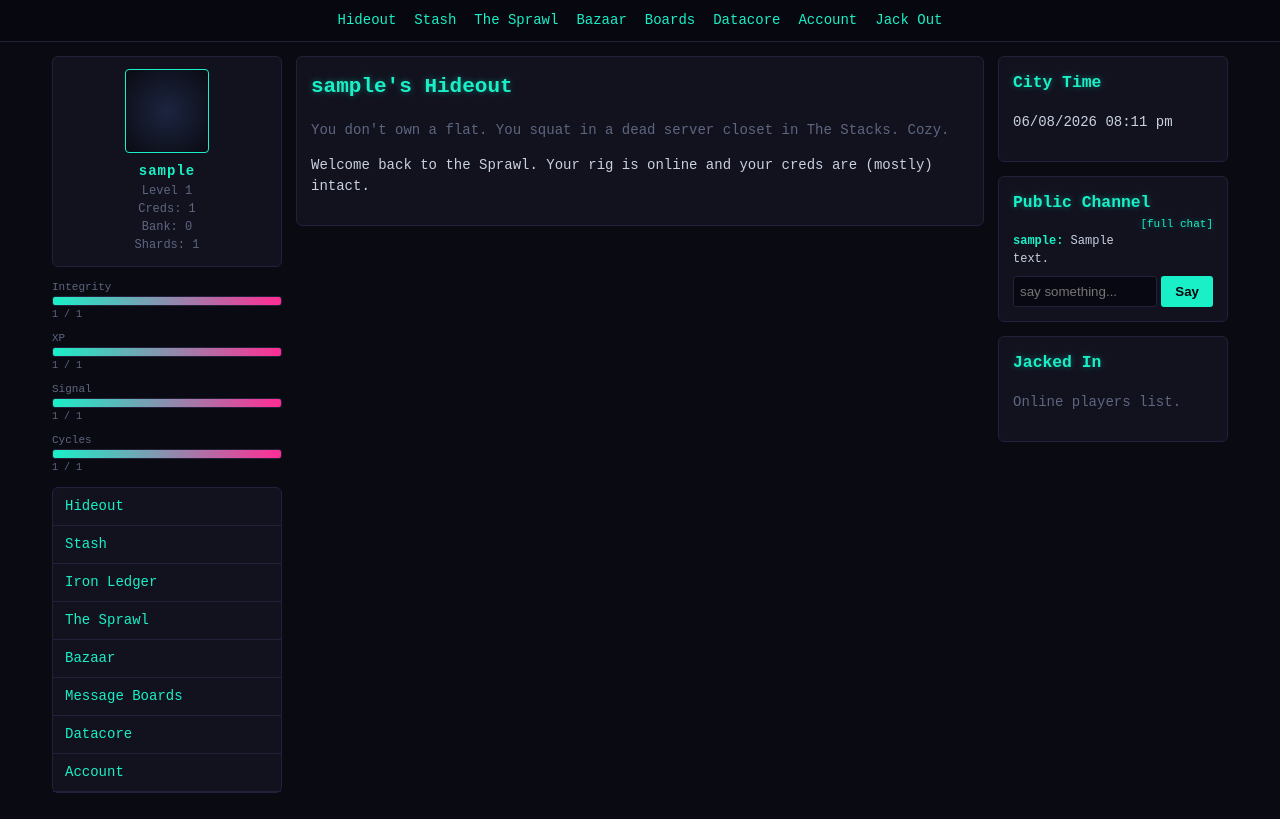
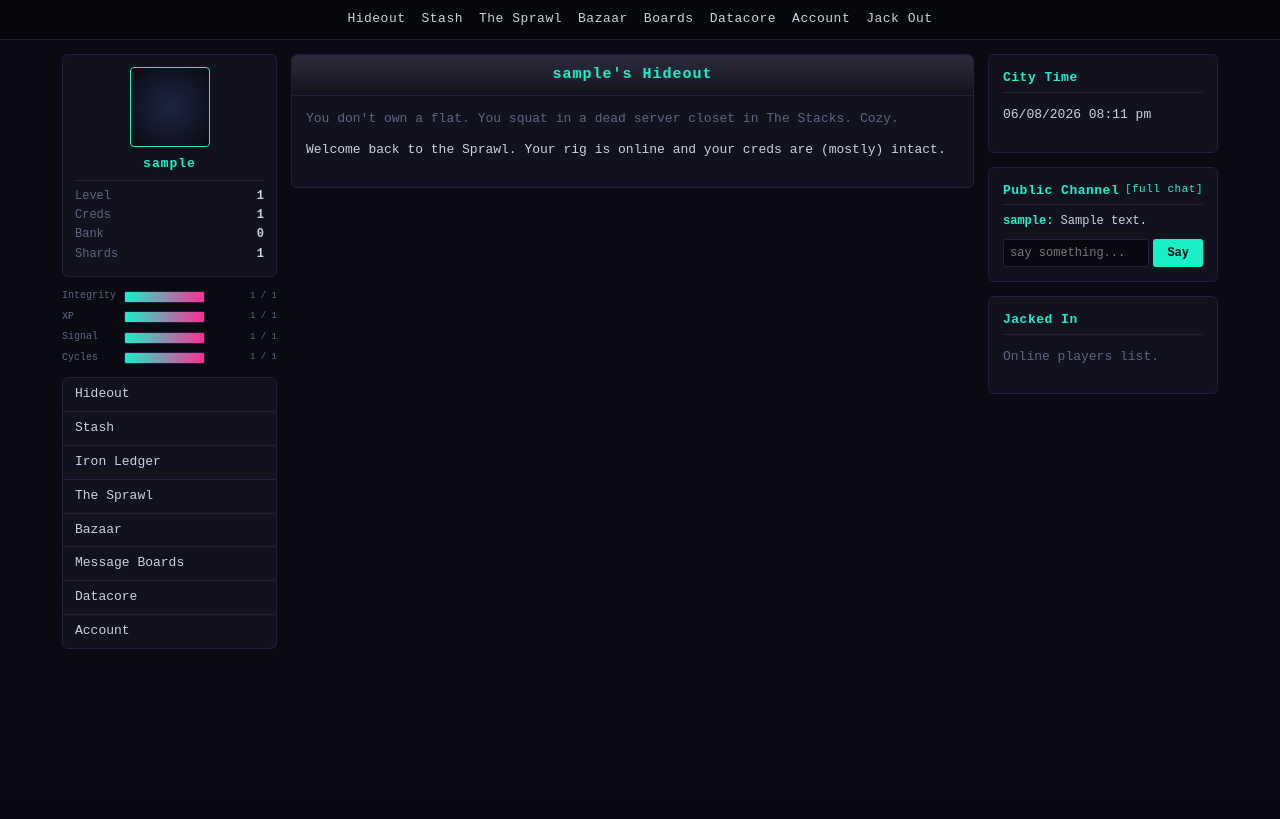
Before and after one commit to Ryencoke/alienaa, a PHP site: page / in a window 1280 px wide. After the commit the page ends 649 px from the top, so only its background shows below. Run offline with PHP 8.4, Linux system fonts and the light colour scheme; the visitor is signed in with stand-in values (Sample User, id 1); tables that the repository leaves empty hold one stand-in row (values such as "Sample post").

Commit message:
Phase 1: A3-style restyle (header pills, section headers, meter bars, stat rows)

```diff
--- a/index.php
+++ b/index.php
@@ -39,10 +39,10 @@ function bar($label, $val, $max) {
     <div class="card">
       <div class="avatar"></div>
       <div class="name"><?= e($player['username']) ?></div>
-      <div class="stat">Level <?= (int)$player['level'] ?></div>
-      <div class="stat">Creds: <?= number_format($player['creds_pocket']) ?></div>
-      <div class="stat">Bank: <?= number_format($player['creds_bank']) ?></div>
-      <div class="stat">Shards: <?= number_format($player['shards']) ?></div>
+      <div class="stat"><span>Level</span><b><?= (int)$player['level'] ?></b></div>
+      <div class="stat"><span>Creds</span><b><?= number_format($player['creds_pocket']) ?></b></div>
+      <div class="stat"><span>Bank</span><b><?= number_format($player['creds_bank']) ?></b></div>
+      <div class="stat"><span>Shards</span><b><?= number_format($player['shards']) ?></b></div>
     </div>
     <div class="meters">
       <?php
--- a/style.css
+++ b/style.css
@@ -1,48 +1,107 @@
+/* ============================================================
+   Sprawl-9 theme. Colors are driven by CSS variables so the
+   Account Options theme switcher (Phase 2) can override them.
+   ============================================================ */
 :root{
-  --bg:#0a0a12; --panel:#12121f; --line:#241f3a;
+  --bg:#0a0a12; --panel:#12121f; --panel2:#181828; --line:#241f3a;
   --neon:#19f0c7; --neon2:#ff2d95; --text:#c9d1e0; --muted:#5d6680;
+  --accent:#19f0c7;                 /* themeable accent */
+  --bar1:#2b2b3d; --bar2:#13131d;   /* grey gradient pill */
 }
 *{box-sizing:border-box}
 body{margin:0;background:var(--bg);color:var(--text);
-  font:14px/1.5 "Courier New",monospace}
-a{color:var(--neon);text-decoration:none}
+  font:13px/1.45 "Courier New",monospace}
+a{color:var(--accent);text-decoration:none}
 a:hover{color:var(--neon2)}
-.topbar{display:flex;gap:18px;justify-content:center;padding:10px;
-  background:#070710;border-bottom:1px solid var(--line);flex-wrap:wrap}
-.shell{display:grid;grid-template-columns:230px 1fr 230px;gap:14px;
-  max-width:1200px;margin:14px auto;padding:0 12px}
-.shell.solo{grid-template-columns:1fr;max-width:480px}
+
+/* ---- top nav ---- */
+.topbar{display:flex;gap:16px;justify-content:center;padding:10px;
+  background:#06060d;border-bottom:1px solid var(--line);flex-wrap:wrap;
+  letter-spacing:.5px}
+.topbar a{color:var(--text)}
+.topbar a:hover{color:var(--accent)}
+
+/* ---- layout shell ---- */
+.shell{display:grid;grid-template-columns:215px 1fr 230px;gap:14px;
+  max-width:1180px;margin:14px auto;padding:0 12px}
+.shell.solo{grid-template-columns:1fr;max-width:440px}
+
+/* ---- left character card ---- */
 .left .card{background:var(--panel);border:1px solid var(--line);
-  padding:12px;text-align:center;border-radius:6px}
-.avatar{width:84px;height:84px;margin:0 auto 8px;border:1px solid var(--neon);
+  padding:12px;border-radius:6px;text-align:center}
+.avatar{width:80px;height:80px;margin:0 auto 8px;border:1px solid var(--accent);
   background:radial-gradient(circle,#1c2540,#0a0a12);border-radius:4px}
-.name{color:var(--neon);font-weight:bold;letter-spacing:1px}
-.stat{font-size:12px;color:var(--muted)}
+.name{color:var(--accent);font-weight:bold;letter-spacing:1px;
+  border-bottom:1px solid var(--line);padding-bottom:6px;margin-bottom:6px}
+.left .card .stat{display:flex;justify-content:space-between;
+  font-size:12px;color:var(--muted);padding:1px 0}
+.left .card .stat b{color:var(--text);font-weight:bold}
+
+/* ---- meter bars: label | bar | value ---- */
 .meters{margin:12px 0}
-.meter{margin-bottom:8px;font-size:11px}
-.meter span{color:var(--muted)}
-.track{height:10px;background:#080812;border:1px solid var(--line);border-radius:3px;overflow:hidden}
-.fill{height:100%;background:linear-gradient(90deg,var(--neon),var(--neon2))}
-.meter em{font-style:normal;color:var(--muted);font-size:10px}
+.meter{display:flex;align-items:center;gap:6px;margin-bottom:6px}
+.meter span{color:var(--muted);width:56px;flex:none;font-size:10px}
+.meter .track{flex:1;height:12px;background:#080812;border:1px solid var(--line);
+  border-radius:2px;overflow:hidden}
+.meter .fill{height:100%;background:linear-gradient(90deg,var(--accent),var(--neon2))}
+.meter em{font-style:normal;color:var(--muted);font-size:9px;width:66px;
+  text-align:right;flex:none}
+
+/* ---- left menu ---- */
 .menu{list-style:none;padding:0;margin:12px 0;background:var(--panel);
-  border:1px solid var(--line);border-radius:6px}
+  border:1px solid var(--line);border-radius:6px;overflow:hidden}
 .menu li{border-bottom:1px solid var(--line)}
-.menu a{display:block;padding:8px 12px}
+.menu li:last-child{border-bottom:0}
+.menu a{display:block;padding:7px 12px;color:var(--text)}
+.menu a:hover{background:var(--panel2);color:var(--accent)}
+
+/* ---- panels ---- */
 .panel{background:var(--panel);border:1px solid var(--line);padding:14px;
   margin-bottom:14px;border-radius:6px}
-.panel h2,.panel h3{color:var(--neon);margin-top:0;
-  text-shadow:0 0 6px rgba(25,240,199,.4)}
+/* page-title pill (A3 grey gradient bar) */
+.panel h2{margin:-14px -14px 14px;padding:9px 14px;text-align:center;
+  background:linear-gradient(180deg,var(--bar1),var(--bar2));
+  border-bottom:1px solid var(--line);border-radius:6px 6px 0 0;
+  color:var(--accent);font-size:15px;letter-spacing:1px;
+  text-shadow:0 0 6px rgba(255,255,255,.12)}
+/* underlined section header */
+.panel h3{margin:16px 0 8px;padding-bottom:4px;color:var(--neon2);
+  border-bottom:1px solid var(--line);font-size:13px;letter-spacing:.5px}
+.panel > h3:first-child{margin-top:0}
+
+/* reusable grey pill bar (boards section dividers, etc.) */
+.bar{background:linear-gradient(180deg,var(--bar1),var(--bar2));
+  border:1px solid var(--line);border-radius:6px;text-align:center;
+  padding:9px;color:var(--accent);font-weight:bold;letter-spacing:1px;
+  margin-bottom:12px}
+
 .muted{color:var(--muted)}
-.districts{display:grid;grid-template-columns:repeat(auto-fit,minmax(180px,1fr));gap:12px}
-.district h4{color:var(--neon2);border-bottom:1px solid var(--line);padding-bottom:4px}
+
+/* ---- district map ---- */
+.districts{display:grid;grid-template-columns:repeat(auto-fit,minmax(175px,1fr));gap:12px}
+.district h4{color:var(--neon2);border-bottom:1px solid var(--line);
+  padding-bottom:4px;margin:0 0 6px}
 .district ul{list-style:none;padding:0;margin:0}
-input[type=text],input[type=password],input[type=number]{
+.district li{padding:2px 0}
+
+/* ---- forms ---- */
+input[type=text],input[type=password],input[type=number],select,textarea{
   background:#080812;border:1px solid var(--line);color:var(--text);
-  padding:6px;border-radius:3px;width:100%}
-button,input[type=submit]{background:var(--neon);color:#04040a;border:0;
-  padding:8px 14px;font-weight:bold;border-radius:3px;cursor:pointer}
-button:hover{background:var(--neon2);color:#fff}
-table{width:100%;border-collapse:collapse}
+  padding:6px;border-radius:3px;width:100%;font-family:inherit;font-size:12px}
+button,input[type=submit]{background:var(--accent);color:#04040a;border:0;
+  padding:7px 14px;font-weight:bold;border-radius:3px;cursor:pointer;
+  font-family:inherit;font-size:12px}
+button:hover,input[type=submit]:hover{background:var(--neon2);color:#fff}
+label{display:block;color:var(--muted);font-size:11px;margin-bottom:2px}
+
+/* ---- tables ---- */
+table{width:100%;border-collapse:collapse;font-size:12px}
 th,td{text-align:left;padding:6px;border-bottom:1px solid var(--line)}
-th{color:var(--neon2)}
-.flash{border:1px solid var(--neon);padding:8px;margin-bottom:10px;border-radius:4px}
+th{color:var(--neon2);font-size:11px;text-transform:uppercase;letter-spacing:.5px}
+
+/* ---- right column ---- */
+.right .panel h3{margin-top:0;color:var(--accent);border-bottom:1px solid var(--line)}
+
+/* ---- flash / messages ---- */
+.flash{border:1px solid var(--accent);background:rgba(255,255,255,.04);
+  padding:8px;margin:0 0 12px;border-radius:4px;font-size:12px}
```
